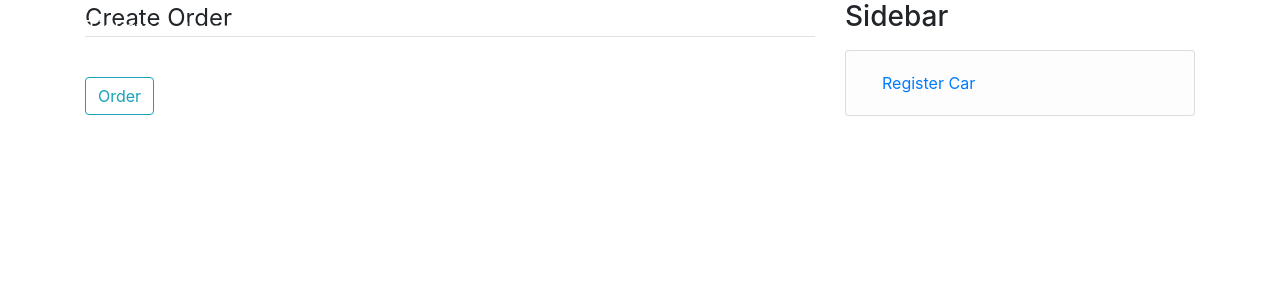
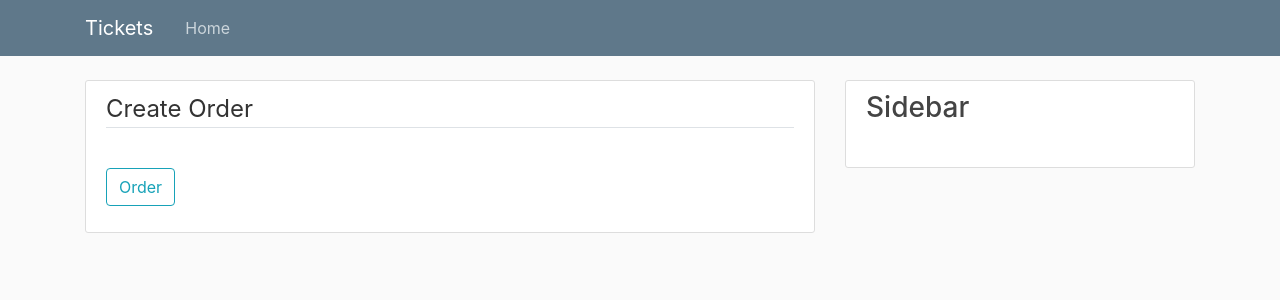
Before and after one commit to MariamKipshidze/tickets, a Django app: page /order/create/ in a window 1280 px wide. Shown: the top 300 px of the page. Run offline with Django 3.2, Linux system fonts and the light colour scheme; a user stored in the database is signed in; some libraries are stand-ins or nearby versions.

Commit message:
adding orders view and  cinfiguring base.html

```diff
--- a/tickets_app/templates/tickets_app/base.html
+++ b/tickets_app/templates/tickets_app/base.html
@@ -9,20 +9,20 @@
       <!-- Bootstrap CSS -->
       <link rel="stylesheet" href="https://stackpath.bootstrapcdn.com/bootstrap/4.3.1/css/bootstrap.min.css" integrity="sha384-ggOyR0iXCbMQv3Xipma34MD+dH/1fQ784/j6cY/iJTQUOhcWr7x9JvoRxT2MZw1T" crossorigin="anonymous">
 
-      <link rel="stylesheet"  type = "text/css" href="{% static 'car_wash_app/main.css' %}" >
+      <link rel="stylesheet"  type = "text/css" href="{% static 'tickets_app/main.css' %}" >
       <title>Tickets</title>
     </head>
     <body>
       <header class="site-header">
         <nav class="navbar navbar-expand-md navbar-dark bg-steel fixed-top">
           <div class="container">
-            <a class="navbar-brand mr-4" href="{% url 'home' %}">Tickets</a>
+            <a class="navbar-brand mr-4" href="{% url 'orders' %}">Tickets</a>
             <button class="navbar-toggler" type="button" data-toggle="collapse" data-target="#navbarToggle" aria-controls="navbarToggle" aria-expanded="false" aria-label="Toggle navigation">
             <span class="navbar-toggler-icon"></span>
             </button>
             <div class="collapse navbar-collapse" id="navbarToggle">
               <div class="navbar-nav mr-auto">
-                <a class="nav-item nav-link" href="{% url 'home' %}">Home</a>
+                <a class="nav-item nav-link" href="{% url 'orders' %}">Home</a>
               </div>
               <!-- Navbar Right Side -->
               <div class="navbar-nav">
@@ -48,9 +48,6 @@
               <h3>Sidebar</h3>
               <p class='text-muted'>
                 <ul class="list-group">
-                  <li class="list-group-item list-group-item-light">
-                    <a class="nav-item nav-link" href="{% url 'register' %}">Register Car</a>
-                  </li>
                 </ul>
               </p>
             </div>
--- /dev/null
+++ b/tickets_app/templates/tickets_app/orders.html
@@ -0,0 +1,4 @@
+{% extends "tickets_app/base.html" %}
+{% block content %}
+
+{% endblock content%}
--- a/tickets_app/urls.py
+++ b/tickets_app/urls.py
@@ -4,4 +4,5 @@ from . import views as ticket_views
 urlpatterns = [
     path("order/create/", ticket_views.order_create, name="order-create"),
     path("", ticket_views.profile, name="profile"),
+    path("orders", ticket_views.orders, name="orders"),
 ]
--- a/tickets_app/views.py
+++ b/tickets_app/views.py
@@ -5,16 +5,25 @@ from .forms import TicketsSearchForm, OrderCreateForm
 
 from django.shortcuts import render, redirect, get_object_or_404
 from django.contrib.auth.decorators import login_required
-from django.http import HttpResponseRedirect
+from django.http import HttpResponseRedirect, HttpResponse
+from django.core.handlers.wsgi import WSGIRequest
 from django.contrib import messages
 from django.urls import reverse
 
 import datetime
 from django.utils import timezone
 
+@login_required
+def orders(request: WSGIRequest) -> HttpResponse:
+    orders = Order.objects.all()
+
+    return render(request, "tickets_app/orders.html", context={
+        "orders": orders,
+    })
+
 
 @login_required
-def profile(request):
+def profile(request: WSGIRequest) -> HttpResponse:
     user = request.user
     orders = user.order.all()
     tickets_search_form = TicketsSearchForm()
@@ -49,7 +58,7 @@ def profile(request):
 
 
 @login_required
-def order_create(request):
+def order_create(request: WSGIRequest) -> HttpResponse:
     user = request.user
     order_form = OrderCreateForm()
 
```
